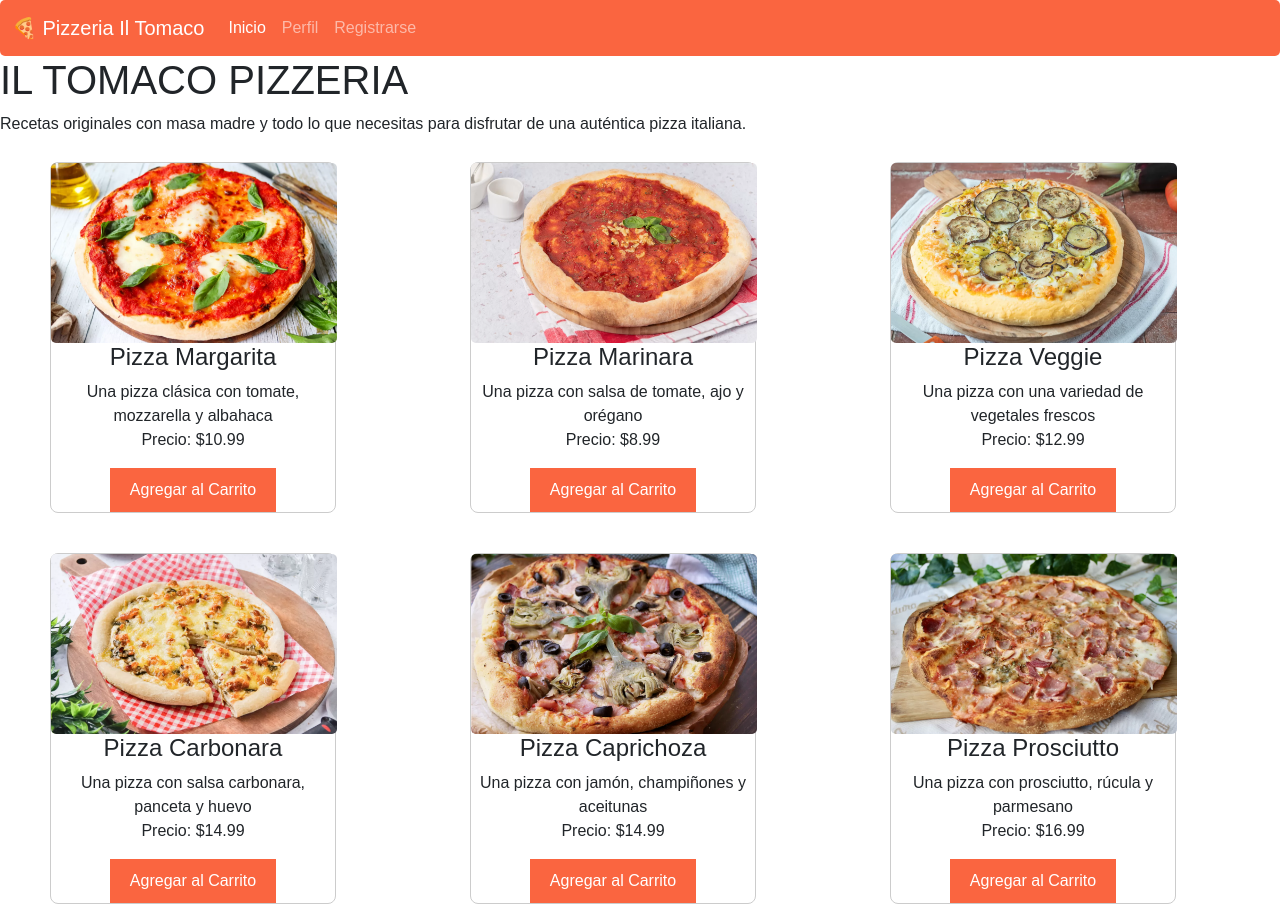
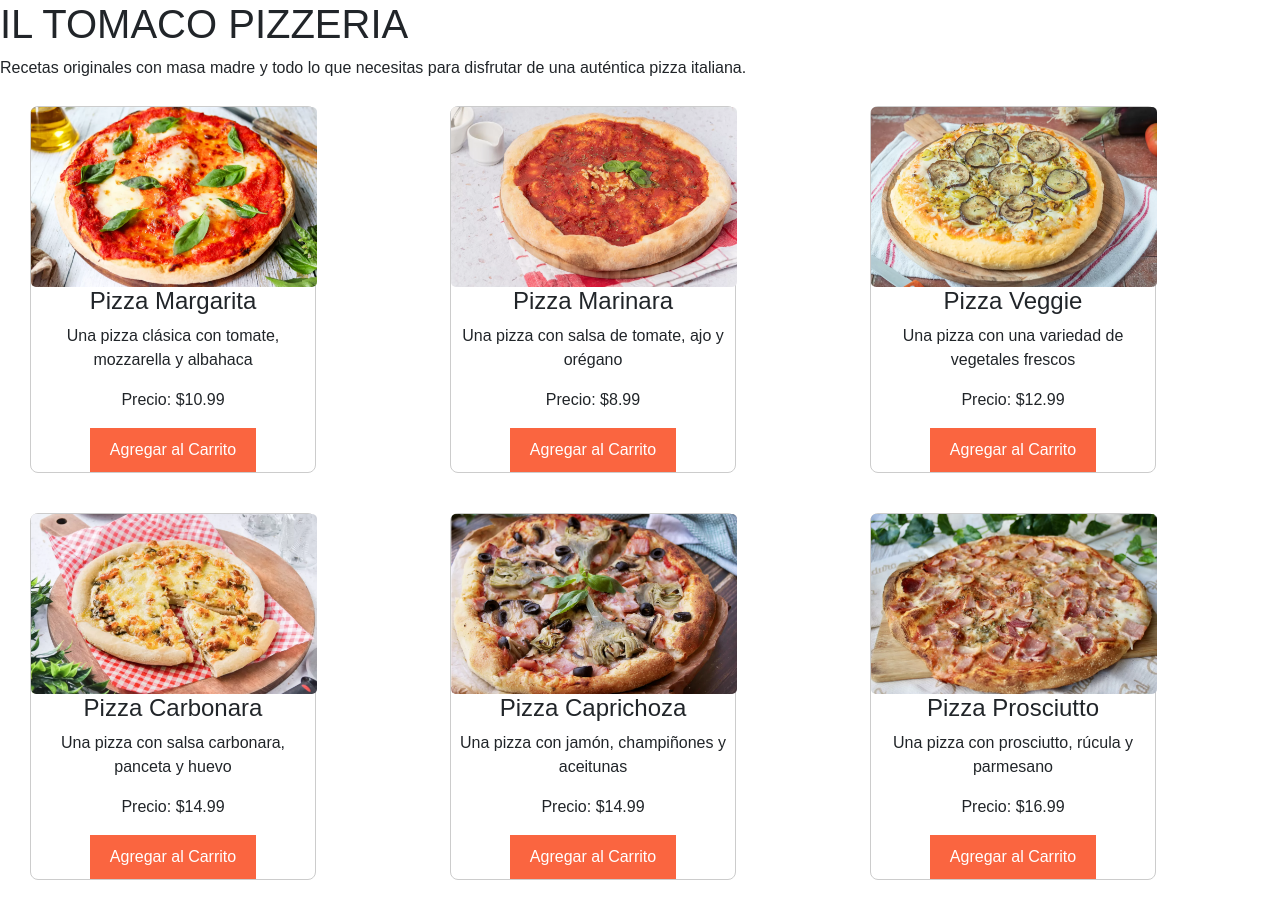
Before and after one commit to Kevin-alcaino/react-hito1, a React (Vite) app: page / in a window 1280 px wide. After the commit the page ends 890 px from the top, so only its background shows below. Built offline with nearby package versions, Linux system fonts and the light colour scheme.

Commit message:
se elimina el navbar por que cambie algo y derivo problemas

```diff
--- a/src/App.css
+++ b/src/App.css
@@ -5,8 +5,6 @@
   padding: 10px;
   border-radius: 5px;
 }
-
-
 /* Productos */
 
 .cont-producto {
--- a/src/App.jsx
+++ b/src/App.jsx
@@ -1,5 +1,4 @@
 import './App.css';
-import Navbar from './components/Navbar';
 import Hero from './components/Hero';
 import CardPizza from './components/CardPizza';
 
@@ -14,7 +13,7 @@
 function App() {
   return (
     <>
-      <Navbar />
+
       <Hero />
 
       <div className="cont-producto">
@@ -52,7 +51,7 @@
           img={prociutto}
           name="Pizza Prosciutto"
           description="Una pizza con prosciutto, rúcula y parmesano"
-          price={16.990}
+          price={16.99}
         />
       </div>
     </>
--- a/src/components/CardPizza.jsx
+++ b/src/components/CardPizza.jsx
@@ -1,18 +1,15 @@
-
-function cardPizza({ img, name, description, price }) {
+function CardPizza({ img, name, description, price }) {
   return (
-    <div className="cont-producto">
     <div className="producto">
       <img className="producto-img" src={img} alt={name} />
       <h4>{name}</h4>
-      <h10>{description}</h10>
+      <p>{description}</p>
       <p>Precio: ${price}</p>
       <button onClick={() => alert('¡Producto agregado al carrito!')}>
         Agregar al Carrito
       </button>
     </div>
-    </div>
   );
 }
 
-export default cardPizza;
+export default CardPizza;
--- a/src/components/navbar.jsx
+++ b/src/components/navbar.jsx
@@ -1,43 +1,42 @@
 function Navbar() {
   return (
-    <nav className="navbar navbar-expand-lg mi-navbar-personalizado" data-bs-theme="dark">
+    <nav className="navbar navbar-expand-lg navbar-dark bg-dark">
       <div className="container-fluid">
-        <a className="navbar-brand" href="#">
-          🍕 Pizzeria Il Tomaco
-        </a>
+        <a className="navbar-brand" href="#">🍕 Pizzeria Il Tomaco</a>
+
         <button
           className="navbar-toggler"
           type="button"
           data-bs-toggle="collapse"
-          data-bs-target="#navbarNav"
-          aria-controls="navbarNav"
+          data-bs-target="#navbarContent"
+          aria-controls="navbarContent"
           aria-expanded="false"
-          aria-label="Alternar navegación"
+          aria-label="Toggle navigation"
         >
           <span className="navbar-toggler-icon"></span>
         </button>
-        <div className="collapse navbar-collapse" id="navbarNav">
-          <ul className="navbar-nav">
+
+        <div className="collapse navbar-collapse" id="navbarContent">
+          <ul className="navbar-nav me-auto mb-2 mb-lg-0">
             <li className="nav-item">
-              <a className="nav-link active" aria-current="page" href="#home">
-                Inicio
-              </a>
+              <a className="nav-link active" aria-current="page" href="#home">Inicio</a>
             </li>
             <li className="nav-item">
-              <a className="nav-link" href="#perfil">
-                Perfil
-              </a>
+              <a className="nav-link" href="#perfil">Perfil</a>
             </li>
             <li className="nav-item">
-              <a className="nav-link" href="#registrarse">
-                Registrarse
-              </a>
+              <a className="nav-link" href="#registrarse">Registrarse</a>
             </li>
           </ul>
+
+          <form className="d-flex" onSubmit={(e) => e.preventDefault()}>
+            <input className="form-control me-2" type="search" placeholder="Buscar pizza..." aria-label="Search" />
+            <button className="btn btn-outline-warning" type="submit">Buscar</button>
+          </form>
         </div>
       </div>
     </nav>
-  )
+  );
 }
 
-export default Navbar
+export default Navbar;
```
